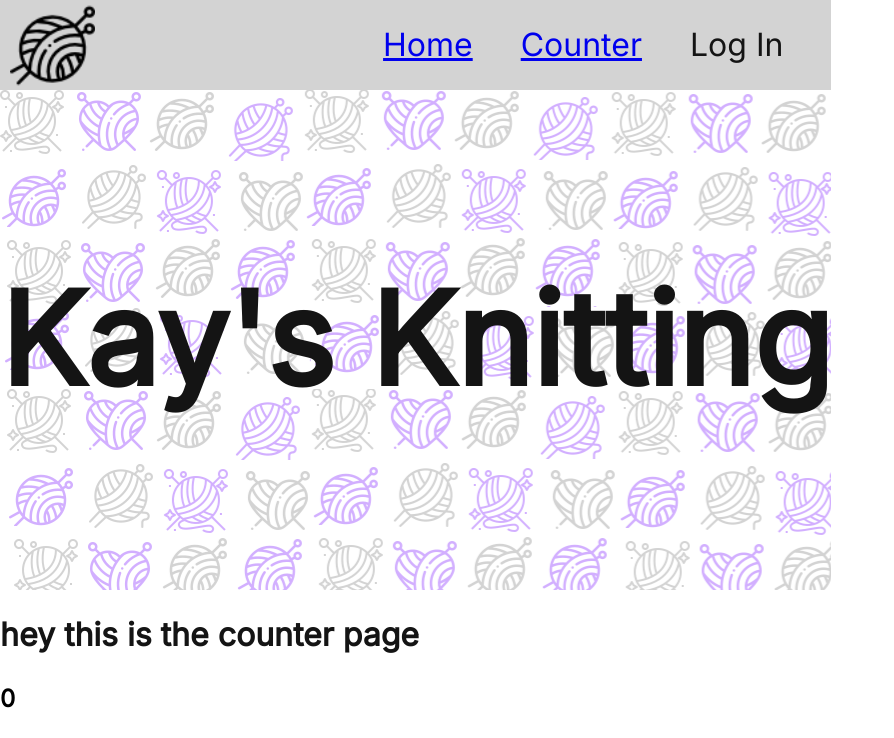
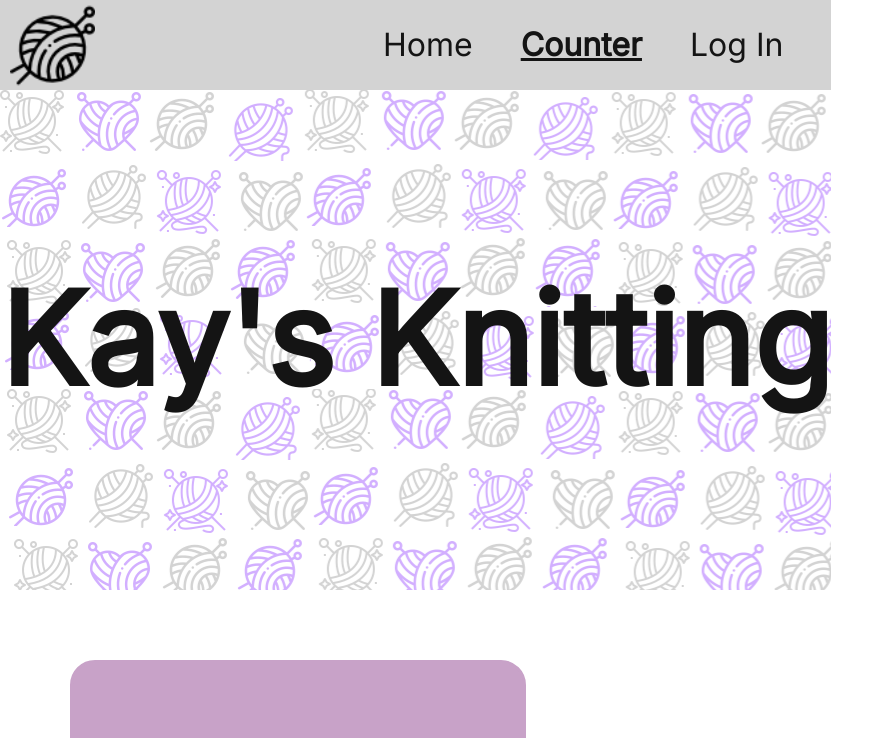
Before and after one commit to KayleighHoejNielsen/KnittingBlog, a React (Vite) app: page /counter in a window 1280 px wide. Shown: the top 738 px of the page, without its empty margins (0-894 px from the left). Built offline with nearby package versions, Linux system fonts and the light colour scheme.

Commit message:
counter css

```diff
--- a/src/components/Header.jsx
+++ b/src/components/Header.jsx
@@ -1,20 +1,25 @@
 import '../index.css'
-import { Link } from 'react-router-dom'
+import { NavLink } from 'react-router-dom'
 
 import yarnLogo from '../images/yarnLogo.png'
 
 //future functionality, I want to add a search option. To search for maybe free text titles of blogs
 //and or to search for the type of item that is made in the blog
 export default function Header() {
+    const activeStyle = {
+        fontWeight: "bold",
+        textDecoration: "underline"
+    }
+
     return (
         <nav className="nav-bar">
             <img src={yarnLogo} alt="logo of a ball of yarn"></img>
             <ul>
                 <li>
-                    <Link to="/">Home</Link>
+                    <NavLink to="/" style={({isActive}) => isActive? activeStyle : null}>Home</NavLink>
                 </li>
                 <li>
-                    <Link to="/counter">Counter</Link>
+                    <NavLink to="/counter" style={({isActive}) => isActive? activeStyle : null}>Counter</NavLink>
                 </li>
                 <li>
                     <a>Log In</a>
--- a/src/components/RowCounter.jsx
+++ b/src/components/RowCounter.jsx
@@ -21,12 +21,12 @@ export default function RowCounter() {
     //delete to delete the counter away and create to create a whole new counter - with a title?
     return (
         <>
-            <h1>hey this is the counter page</h1>
             <div className="counter">
                 <h2 className="current-count">{counter}</h2>
                 <button className="add" onClick={add}>+</button>
                 <button ClassName="subtract" onClick={subtract}>-</button>
-                <button ClassName="reset" onClick={reset}>-</button>
+                <button ClassName="reset" onClick={reset}>Reset</button>
+                <button ClassName="delete" >Delete</button>
             </div>
         </>
     )
--- a/src/index.css
+++ b/src/index.css
@@ -22,9 +22,14 @@ nav {
   font-size: 2rem;
 }
 
-nav > a {
+a {
   color: inherit;
   text-decoration: none;
+}
+
+a:hover {
+  font-weight: bold;
+  text-decoration: underline;
 }
 
 nav > img {
@@ -95,6 +100,38 @@ h1 {
   color: #3b3b3b;
 }
 
+.counter {
+  border: solid;
+  border-color: #C8A2C8;
+  border-radius: 25px;
+  background-color: #C8A2C8;
+  margin: 70px;
+  width: 450px;
+}
+
+.current-count {
+  padding: 10px 20px;
+  text-align: center;
+  border-radius: 16px;
+  font-size: 6rem;
+}
+
+button {
+  background-color: #D3D3D3;
+  border: none;
+  color: #333;
+  width: 93px;
+  height: 70px;
+  text-align: center;
+  text-decoration: none;
+  display: inline-block;
+  margin: 4px 6px;
+  cursor: pointer;
+  border-radius: 16px;
+  font-size: larger;
+  font-weight: bold;
+}
+
 footer {
   display: flex;
   align-items: center;
```
Also changed, not shown: src/pages/BlogArticle.jsx (added, +7 -0 lines).
